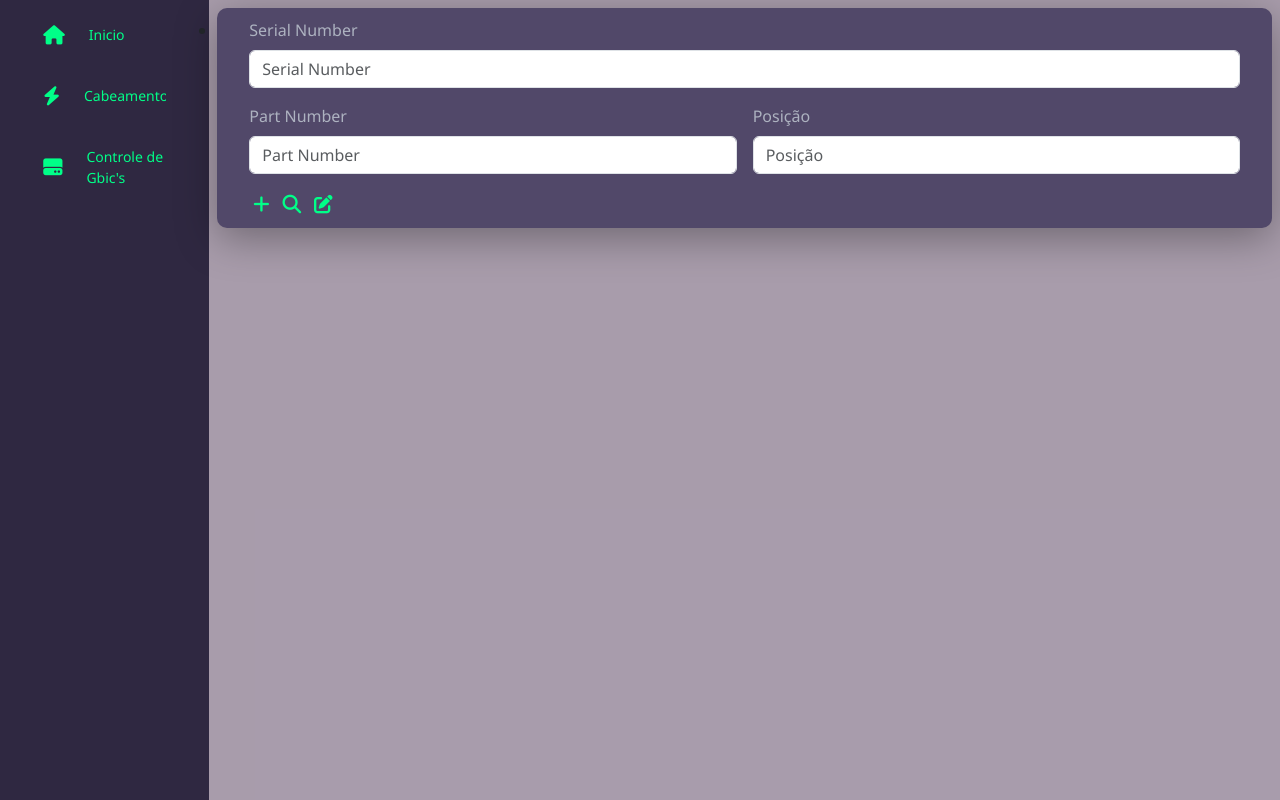
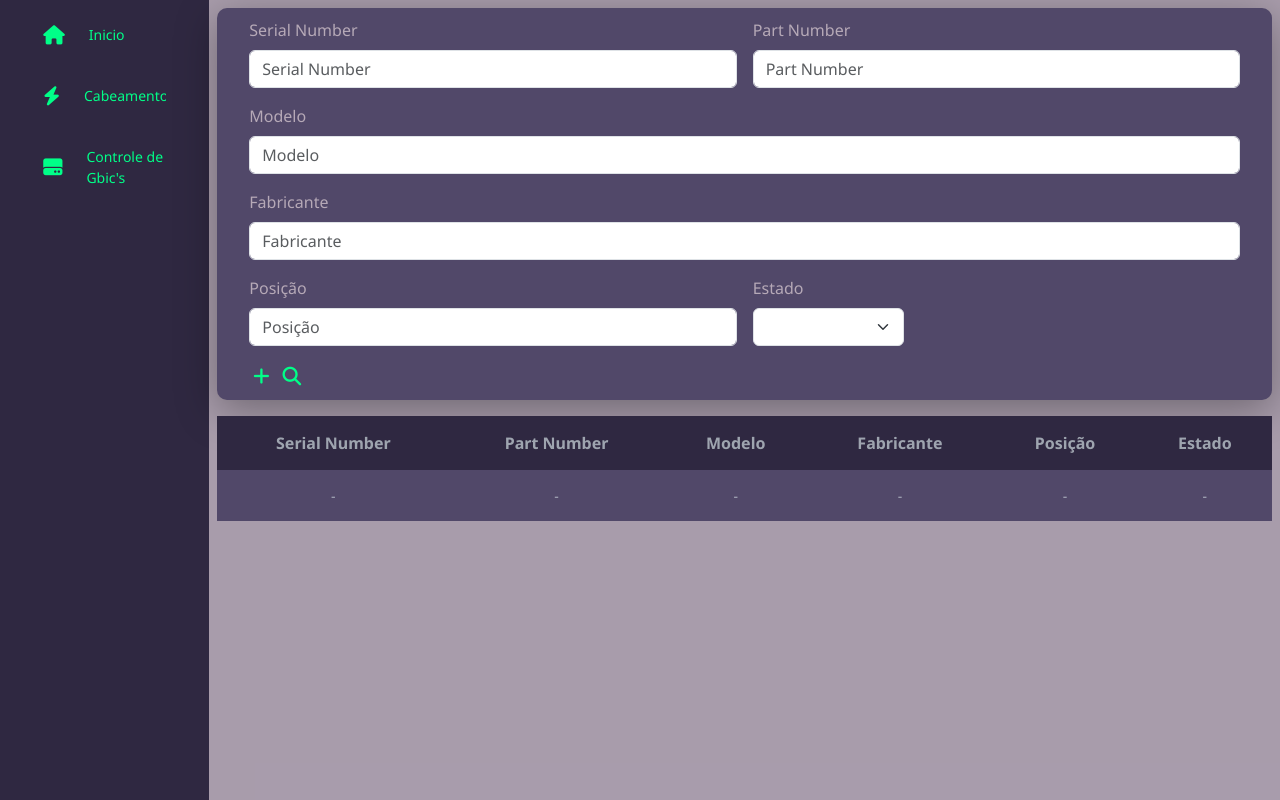
Before and after one commit to Eliezerdomiciano/controle_estoque, a Flask app: page /controle_peca in a window 1280 px wide. Run offline with Flask 3, Linux system fonts and the light colour scheme.

Commit message:
Segundo commit, realizando tratativas do código

```diff
--- a/static/css/button.css
+++ b/static/css/button.css
@@ -158,6 +158,28 @@
     background: #02a257;
 }
 
+#close-modal {
+    font-size: 8pt;
+    font-weight: 800;
+    padding: 10px;
+    margin: 0px 0px 0px 0px;
+    border: none;
+    border-radius: 8px;
+    outline: none;
+    letter-spacing: 3px;
+    color: #2b134b;
+    background: #f80404;
+    cursor: pointer;
+    box-shadow: 0px 10px 40px -12px #00ff8052;
+    align-items: end;
+}
+
+
+#close-modal:hover {
+    background: #a20202;
+}
+
+
 #btn-cancelar {
     font-size: 8pt;
     font-weight: 800;
--- a/static/css/principal.css
+++ b/static/css/principal.css
@@ -89,8 +89,8 @@
     box-shadow: 0px 10px 40px #00000056;
 }
 
-.header--wrapper-gbic {
-    display:  flow-root list-item;
+.header--gbic {
+    display:  flex;
     justify-content: space-between;
     align-items: center;
     flex-wrap: wrap;
@@ -106,7 +106,7 @@
 }
 
 .header--title-gbic {
-    color: #f0ffff94;
+    color: #fff0f094;
 }
 
 
@@ -116,12 +116,16 @@
 
 }
 
-.form--dados {
-    width: 120%;
+.form-dados {
+    width: 100%;
+}
+
+.form-dados-gbic {
+    width: 100%;
 }
 
 .form--button {
-    align-items:end;
+    margin-top: 1rem;
 }
 
 .tabular-wrpper {
--- /dev/null
+++ b/static/js/script.js
@@ -0,0 +1,12 @@
+const openModalButton = document.querySelector("#open-modal");
+const closeModalButton = document.querySelector("#close-modal");
+const modal = document.querySelector("#modal");
+const fade = document.querySelector("#fade");
+
+const toggleModal = () => {
+    [modal, fade].forEach((el) => el.classList.toggle("hide"));
+};
+
+[openModalButton, closeModalButton, fade].forEach((el) => {
+    el.addEventListener("click", () => toggleModal());
+});
--- /dev/null
+++ b/static/js/tabela.js
@@ -0,0 +1,22 @@
+$(document).ready(function(){
+    $('#tblEditavel tbody tr td').dblclick(function(){
+        if ($('td > input').length > 0){
+            return;
+        }
+        var conteudoOriginal = $(this).text();
+        var novoElemento = $('<input/>', {type:'text', value:conteudoOriginal});
+        $(this).html(novoElemento.bind('blur keydown', function(e){
+            var keyCode = e.which;
+            if( keyCode == 13 ){
+                var conteudoNovo = $(this).val();
+                if ( conteudoNovo != ""){
+                    $(this).parent().html(conteudoNovo);
+                }
+            else {
+                alert("é Necessario inserir um valor")
+            }}
+                if (e.type == "blur"){
+                    $(this).parent().html(conteudoOriginal);
+                }}));
+                $(this).children().select();
+            })})
--- a/templates/base.html
+++ b/templates/base.html
@@ -12,6 +12,7 @@
     <link rel="stylesheet" href="../static/css/index.css">
     <link rel="stylesheet" href="../static/css/button.css">
     <link rel="stylesheet" href="../static/css/principal.css">
+    <link rel="stylesheet" href="../static/css/modal.css">
 
 
     <title>TCC</title>
@@ -25,7 +26,8 @@
 
     <script src="https://cdn.jsdelivr.net/npm/bootstrap@5.3.2/dist/js/bootstrap.bundle.min.js" integrity="sha384-C6RzsynM9kWDrMNeT87bh95OGNyZPhcTNXj1NW7RuBCsyN/o0jlpcV8Qyq46cDfL" crossorigin="anonymous"></script>
     <script src="https://code.jquery.com/jquery-3.6.4.min.js"></script>
-    <!-- <script src="../static/js/scripts.js"></script> -->
+    <script src="../static/js/script.js"></script>
+    <script src="../static/js/tabela.js"></script>
     <!-- <script src="../static/js/atualizar_equip.js"></script> -->
     <!-- <script src="../static/js/orcamento.js"></script> -->
 
--- a/templates/controle_peca.html
+++ b/templates/controle_peca.html
@@ -5,38 +5,42 @@
 
 
 <div class="main--content">
-    <div class="header--wrapper-gbic">
+    <div class="header--gbic">
         <div class="header--title-gbic">
             <div class="form--dados--gbic">
-                <form class="row g-3" id="form-dados">
-                    <div class="col-md-12">
-                        <label for="inputSerialNumber4" class="form-label">Serial Number</label>
-                            <input type="text" class="form-control" id="inputSerialNumber4" placeholder="Serial Number">
-                    </div>
-                    <div class="col-md-6">
-                        <label for="inputPartNumber4" class="form-label">Part Number</label>
-                            <input type="text" class="form-control" id="inputPartNumber4" placeholder="Part Number">
-                    </div>
-                    <div class="col-md-6">
-                        <label for="inputPosicao" class="form-label">Posição</label>
-                            <input type="text" class="form-control" id="inputPosicao" placeholder="Posição">
-                    </div>
+                    {% include 'form_gbic.html' %}
                     <div class="form--button">
-                        <a href="#" class="btn-adicionar">
+                        <a href="#" class="btn-adicionar" id="open-modal">
                             <i class="fas fa-add"></i>
                         </a>
                         <a href="#" class="btn-pesquisar">
                             <i class="fas fa-search"></i>
                         </a>
-                        <a href="#" class="btn-editar">
+                        <div id="fade" class="hide"></div>
+                        <div id="modal" class="hide">
+                            <div class="modal-header">
+                                <h4>Cadastro de Gbic's</h4>
+                                <a href="#" class="btn-close-modal" id="close-modal">
+                                    <i class="fas fa-close"></i>
+                                </a>
+                            </div>
+                            <div class="body-modal">
+                                {% include 'form_gbic.html' %}
+                            </div>
+                          </div>
+                        <!-- <a href="#" class="btn-editar">
                             <i class="fas fa-edit"></i>
-                        </a>
+                        </a> -->
+
                     </div>
-              </form>
+             </div>
             </div>
         </div>
+        {% include 'tabela_gbic.html' %}
     </div>
+
 </div>
 
 
+
 {% endblock %}
--- /dev/null
+++ b/templates/form_gbic.html
@@ -0,0 +1,31 @@
+<form class="row g-3" id="form-dados-gbic">
+    <div class="col-md-6">
+      <label for="inputSerialNumber4" class="form-label">Serial Number</label>
+        <input type="text" class="form-control" id="inputSerialNumber4" placeholder="Serial Number">
+    </div>
+    <div class="col-md-6">
+      <label for="inputPartNumber4" class="form-label">Part Number</label>
+        <input type="text" class="form-control" id="inputPartNumber4" placeholder="Part Number">
+    </div>
+    <div class="col-12">
+      <label for="inputMoedelo" class="form-label">Modelo</label>
+        <input type="text" class="form-control" id="inputModelo" placeholder="Modelo">
+    </div>
+    <div class="col-12">
+      <label for="inputFabricante" class="form-label">Fabricante</label>
+        <input type="text" class="form-control" id="inputFabricante" placeholder="Fabricante">
+    </div>
+    <div class="col-md-6">
+      <label for=" inputPosicao" class="form-label">Posição</label>
+        <input type="text" class="form-control" id="inputPosicao" placeholder="Posição">
+    </div>
+    <div class="col-md-2">
+      <label for="inputEstado" class="form-label">Estado</label>
+        <select id="inputEstado" class="form-select">
+          <option selected></option>
+          <option>Disponivel</option>
+          <option>Em Uso</option>
+          <option>Descarte</option>
+        </select>
+    </div>
+</form>
--- /dev/null
+++ b/templates/tabela_gbic.html
@@ -0,0 +1,25 @@
+<table id="tblEditavel">
+    <thead>
+    <tr>
+        <th id="SerialNumber">Serial Number</th>
+        <th id="ParteNumber">Part Number</th>
+        <th id="Modelo">Modelo</th>
+        <th id="Fabricante">Fabricante</th>
+        <th id="Posicao">Posição</th>
+        <th id="Estado">Estado</th>
+
+    </tr>
+
+    <tbody>
+        <tr>
+            <td>-</td>
+            <td>-</td>
+            <td>-</td>
+            <td>-</td>
+            <td>-</td>
+            <td>-</td>
+        </tr>
+    </tbody>
+
+</thead>
+</table>
```
Also changed, not shown: crypto.py (deleted, +0 -42 lines), static/css/modal.css (added, +56 -0 lines), templates/cabeamento.html (+22 -35 lines), templates/form_cable.html (added, +23 -0 lines), templates/tabela_cable.html (added, +21 -0 lines), static/img/minha.jpg (deleted).
